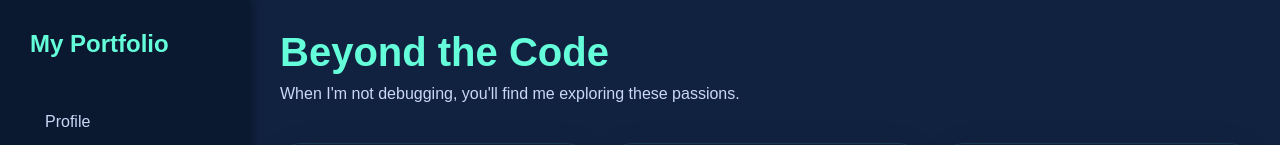
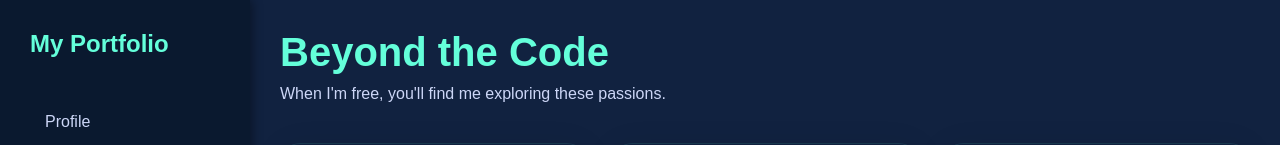
Before and after one commit to ris0u/myPortfolio, a Vue app: page /myPortfolio/creative in a window 1280 px wide. Shown: the top 145 px of the page. Built offline with nearby package versions, Linux system fonts and the light colour scheme.

Commit message:
Update Creative.vue

```diff
--- a/src/views/Creative.vue
+++ b/src/views/Creative.vue
@@ -36,7 +36,7 @@ const hobbies = ref([
   <div class="creative-page">
     <div class="header-section">
       <h1>Beyond the Code</h1>
-      <p class="tagline">When I'm not debugging, you'll find me exploring these passions.</p>
+      <p class="tagline">When I'm free, you'll find me exploring these passions.</p>
     </div>
 
     <div class="hobby-grid">
```
